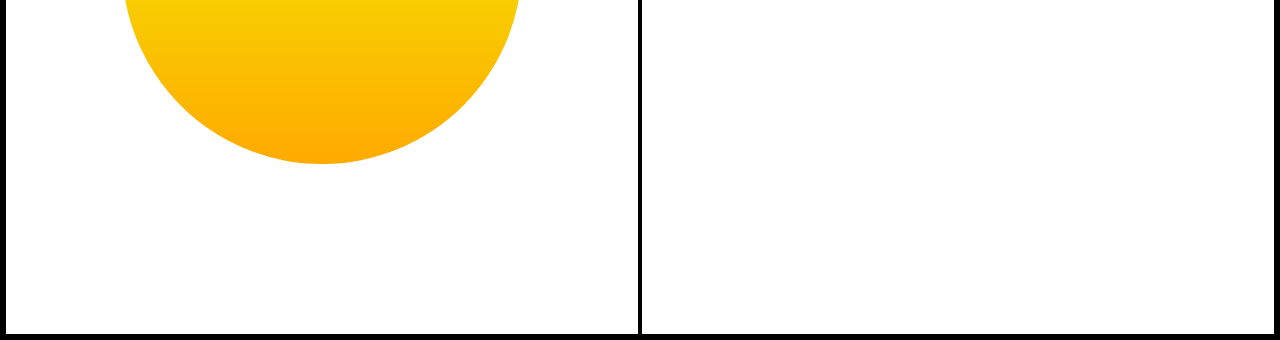
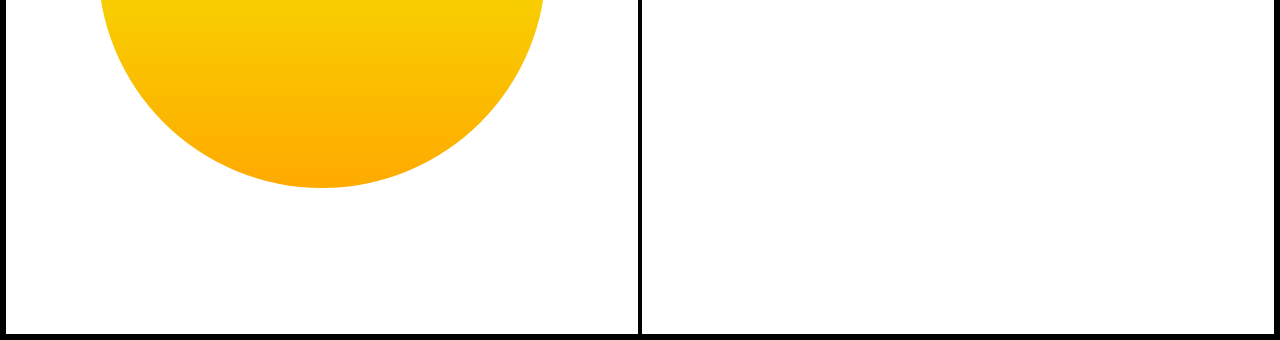
Before and after one commit to jocoso/module4-challenge, a plain HTML site: page index.html in a window 1280 px wide. Shown: the part 460-800 px from the top of the page. Drawn offline with nearby package versions, Linux system fonts and the light colour scheme.

Commit message:
Added webkit attributes to make the css function in git pages. Made it so the circle change sizes when the screen size is changed

```diff
--- a/develop/assets/css/style.css
+++ b/develop/assets/css/style.css
@@ -25,14 +25,20 @@ header {
 
 #circle {
 
-        width: 400px;
-        height: 400px;
+        height: 35vw;
+        width:35vw;
         border-radius: 50%;
         background: hsl(67, 100%, 51%);
 
         background-image: linear-gradient(
                  to bottom, rgb(238, 255, 2) 0%,
                  rgb(255, 170, 0) 100%);
+                 background: -moz-linear-gradient(to bottom, rgb(238, 255, 2) 0%,
+                 rgb(255, 170, 0) 100%);
+                 background: -webkit-gradient(to bottom, rgb(238, 255, 2) 0%,
+                 rgb(255, 170, 0) 100%);
+
+
         color: white;
         text-align: center;
         font-size: 30px;
```
